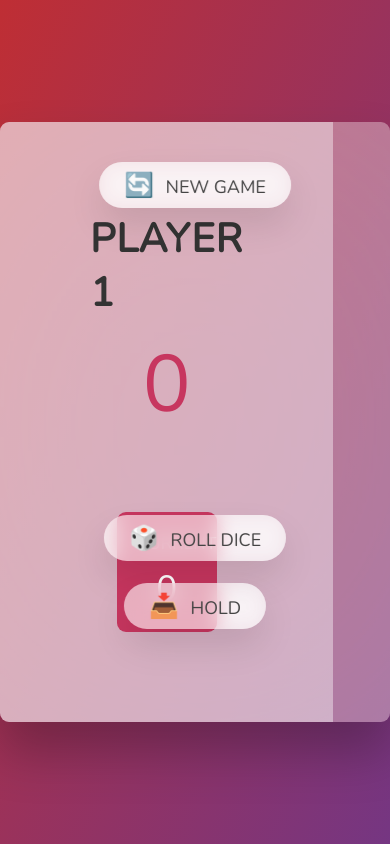
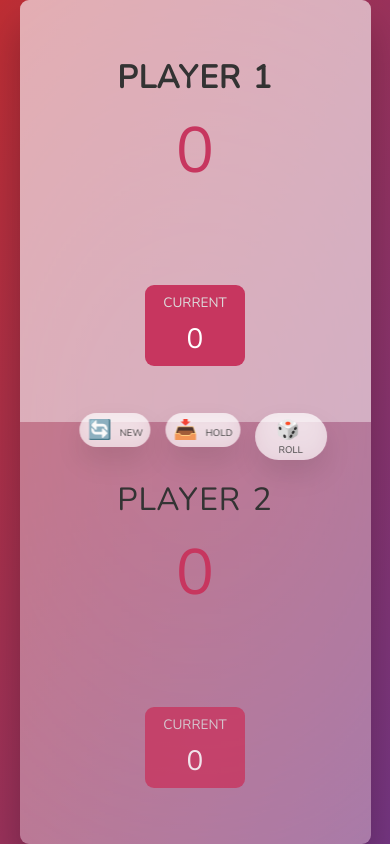
Before and after one commit to wilianglo/rollDiceGames, a plain HTML site: page index.html in a window 390 px wide. Drawn offline with nearby package versions, Linux system fonts and the light colour scheme.

Commit message:
fix responsive display

```diff
--- a/index.html
+++ b/index.html
@@ -4,7 +4,7 @@
     <meta charset="UTF-8" />
     <meta name="viewport" content="width=device-width, initial-scale=1.0" />
     <meta http-equiv="X-UA-Compatible" content="ie=edge" />
-    <link rel="stylesheet" href="style.css" />
+    <link rel="stylesheet" href="style2.css" />
     <title>Pig Game</title>
   </head>
   <body>
@@ -29,8 +29,8 @@
       </section>
 
       <img src="dice-5.png" alt="Playing dice" class="dice" />
-      <button class="btn btn--new">🔄 New game</button>
-      <button class="btn btn--roll">🎲 Roll dice</button>
+      <button class="btn btn--new">🔄 New</button>
+      <button class="btn btn--roll">🎲 Roll</button>
       <button class="btn btn--hold">📥 Hold</button>
     </main>
     <script src="script.js"></script>
--- /dev/null
+++ b/style2.css
@@ -0,0 +1,282 @@
+@import url('https://fonts.googleapis.com/css2?family=Nunito&display=swap');
+
+* {
+  margin: 0;
+  padding: 0;
+  box-sizing: inherit;
+}
+
+html {
+  font-size: 62.5%;
+  box-sizing: border-box;
+}
+
+body {
+  font-family: 'Nunito', sans-serif;
+  font-weight: 400;
+  height: 100vh;
+  color: #333;
+  background-image: linear-gradient(to top left, #753682 0%, #bf2e34 100%);
+  display: flex;
+  align-items: center;
+  justify-content: center;
+}
+
+/* LAYOUT */
+main {
+  position: relative;
+  width: 100rem;
+  height: 60rem;
+  background-color: rgba(255, 255, 255, 0.35);
+  backdrop-filter: blur(200px);
+  filter: blur();
+  box-shadow: 0 3rem 5rem rgba(0, 0, 0, 0.25);
+  border-radius: 9px;
+  overflow: hidden;
+  display: flex;
+}
+
+.player {
+  flex: 50%;
+  padding: 9rem;
+  display: flex;
+  flex-direction: column;
+  align-items: center;
+  transition: all 0.75s;
+}
+
+/* ELEMENTS */
+.name {
+  position: relative;
+  font-size: 4rem;
+  text-transform: uppercase;
+  letter-spacing: 1px;
+  word-spacing: 2px;
+  font-weight: 300;
+  margin-bottom: 1rem;
+}
+
+.score {
+  font-size: 8rem;
+  font-weight: 300;
+  color: #c7365f;
+  margin-bottom: auto;
+}
+
+.player--active {
+  background-color: rgba(255, 255, 255, 0.4);
+}
+.player--active .name {
+  font-weight: 700;
+}
+.player--active .score {
+  font-weight: 400;
+}
+
+.player--active .current {
+  opacity: 1;
+}
+
+.current {
+  background-color: #c7365f;
+  opacity: 0.8;
+  border-radius: 9px;
+  color: #fff;
+  width: 65%;
+  padding: 2rem;
+  text-align: center;
+  transition: all 0.75s;
+}
+
+.current-label {
+  text-transform: uppercase;
+  margin-bottom: 1rem;
+  font-size: 1.7rem;
+  color: #ddd;
+}
+
+.current-score {
+  font-size: 3.5rem;
+}
+
+/* ABSOLUTE POSITIONED ELEMENTS */
+.btn {
+  position: absolute;
+  left: 50%;
+  transform: translateX(-50%);
+  color: #444;
+  background: none;
+  border: none;
+  font-family: inherit;
+  font-size: 1.8rem;
+  text-transform: uppercase;
+  cursor: pointer;
+  font-weight: 400;
+  transition: all 0.2s;
+
+  background-color: white;
+  background-color: rgba(255, 255, 255, 0.6);
+  backdrop-filter: blur(10px);
+
+  padding: 0.7rem 2.5rem;
+  border-radius: 50rem;
+  box-shadow: 0 1.75rem 3.5rem rgba(0, 0, 0, 0.1);
+}
+
+.btn::first-letter {
+  font-size: 2.4rem;
+  display: inline-block;
+  margin-right: 0.7rem;
+}
+
+.btn--new {
+  top: 4rem;
+}
+.btn--roll {
+  top: 39.3rem;
+}
+.btn--hold {
+  top: 46.1rem;
+}
+
+.btn:active {
+  transform: translate(-50%, 3px);
+  box-shadow: 0 1rem 2rem rgba(0, 0, 0, 0.15);
+}
+
+.btn:focus {
+  outline: none;
+}
+
+.dice {
+  position: absolute;
+  left: 50%;
+  top: 16.5rem;
+  transform: translateX(-50%);
+  height: 10rem;
+  box-shadow: 0 2rem 5rem rgba(0, 0, 0, 0.2);
+}
+
+.player--winner {
+  background-color: #2f2f2f;
+}
+
+.player--winner .name {
+  font-weight: 700;
+  color: #c7365f;
+}
+.winner0,
+.winner1 {
+  color: #f30f17;
+  font-size: 5rem;
+}
+.hidden {
+  display: none;
+}
+
+@media screen and (max-width: 768px) {
+  html {
+    font-size: 50%;
+  }
+  main {
+    flex-direction: column;
+    width: 90%;
+    height: 100%;
+  }
+  .player {
+    padding: 4rem;
+    flex: 100%;
+    order: 2;
+  }
+  /* .btn {
+    font-size: 1.5rem;
+    padding: 0.5rem 2rem;
+  } */
+  .dice {
+    left: 50%;
+    top: 20%;
+    height: 15rem;
+    box-shadow: 0 2rem 5rem rgba(0, 0, 0, 0.2);
+  }
+
+  .btn {
+    display: inline-block;
+    margin: 1rem;
+    font-size: 1.8rem;
+    text-transform: uppercase;
+    cursor: pointer;
+    font-weight: 400;
+    transition: all 0.2s;
+    background-color: white;
+    background-color: rgba(255, 255, 255, 0.6);
+    backdrop-filter: blur(10px);
+    padding: 0.7rem 2.5rem;
+    border-radius: 50rem;
+    box-shadow: 0 1.75rem 3.5rem rgba(0, 0, 0, 0.1);
+  }
+
+  .btn::first-letter {
+    font-size: 2.4rem;
+    display: inline-block;
+    margin-right: 0.7rem;
+  }
+
+  .btn--new {
+    top: 48%;
+    left: 25%;
+    font-size: 1.2rem;
+  }
+
+  .btn--roll {
+    top: 48%;
+    left: 75%;
+    font-size: 1.2rem;
+  }
+  .name {
+    margin-top: 3rem;
+  }
+  .btn--hold {
+    top: 48%;
+    left: 50%;
+    font-size: 1.2rem;
+  }
+
+  .btn:active {
+    transform: translate(-50%, 3px);
+    box-shadow: 0 1rem 2rem rgba(0, 0, 0, 0.15);
+  }
+
+  .btn:focus {
+    outline: none;
+  }
+  .current {
+    background-color: #c7365f;
+    opacity: 0.8;
+    border-radius: 9px;
+    color: #fff;
+    width: 35%;
+    padding: 1rem;
+    margin-bottom: 3rem;
+    text-align: center;
+    transition: all 0.75s;
+  }
+}
+@media screen and (max-width: 468px) {
+  .btn {
+    font-size: 1.2rem;
+    padding: 0.5rem 1rem;
+    border-radius: 50em;
+    -webkit-border-radius: 50em;
+    -moz-border-radius: 50em;
+    -ms-border-radius: 50em;
+    -o-border-radius: 50em;
+  }
+  .dice {
+    position: absolute;
+    left: 50%;
+    top: 20%;
+    /* transform: translateX(-50%); */
+    height: 10rem;
+    box-shadow: 0 2rem 5rem rgba(0, 0, 0, 0.2);
+  }
+}
```
